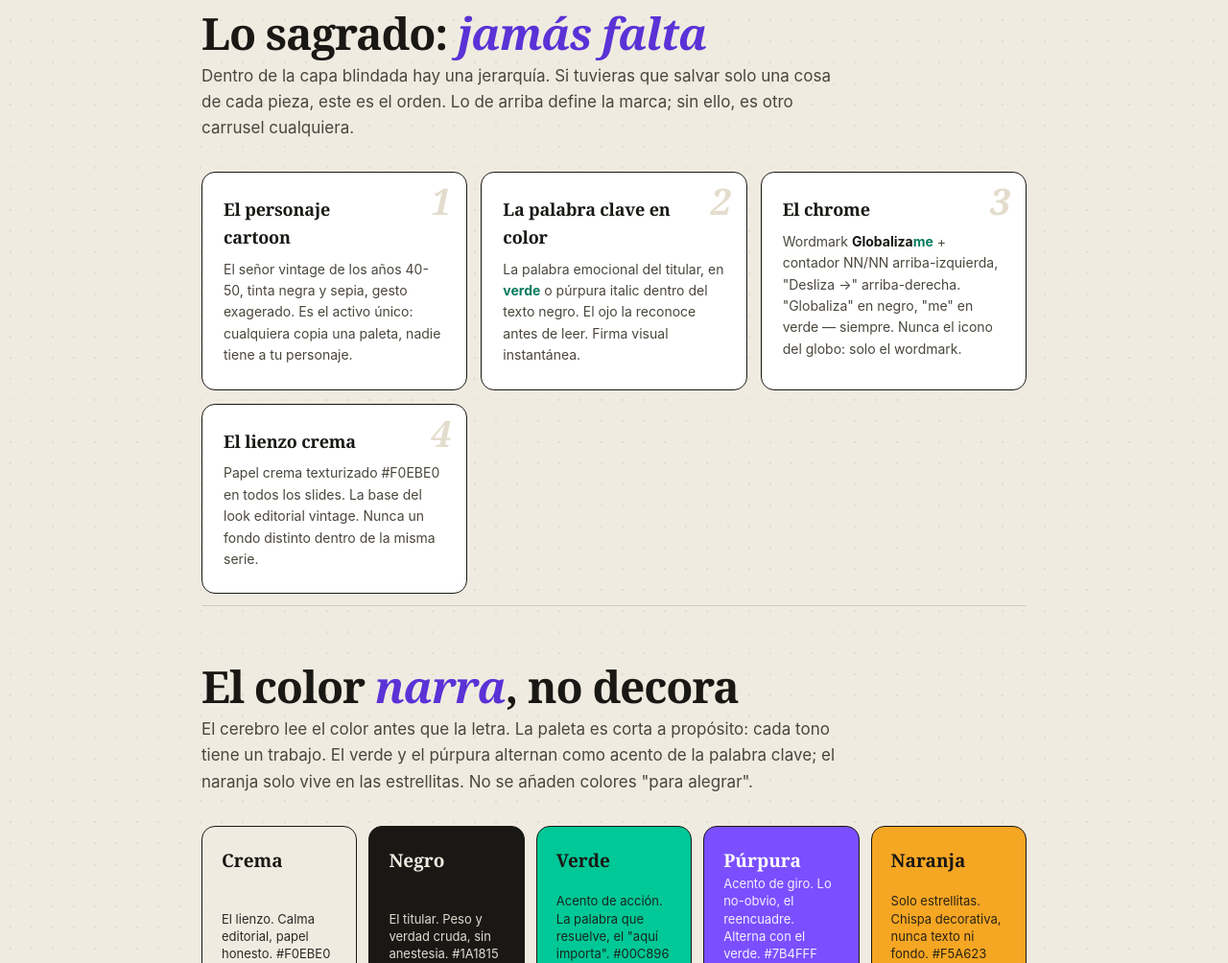
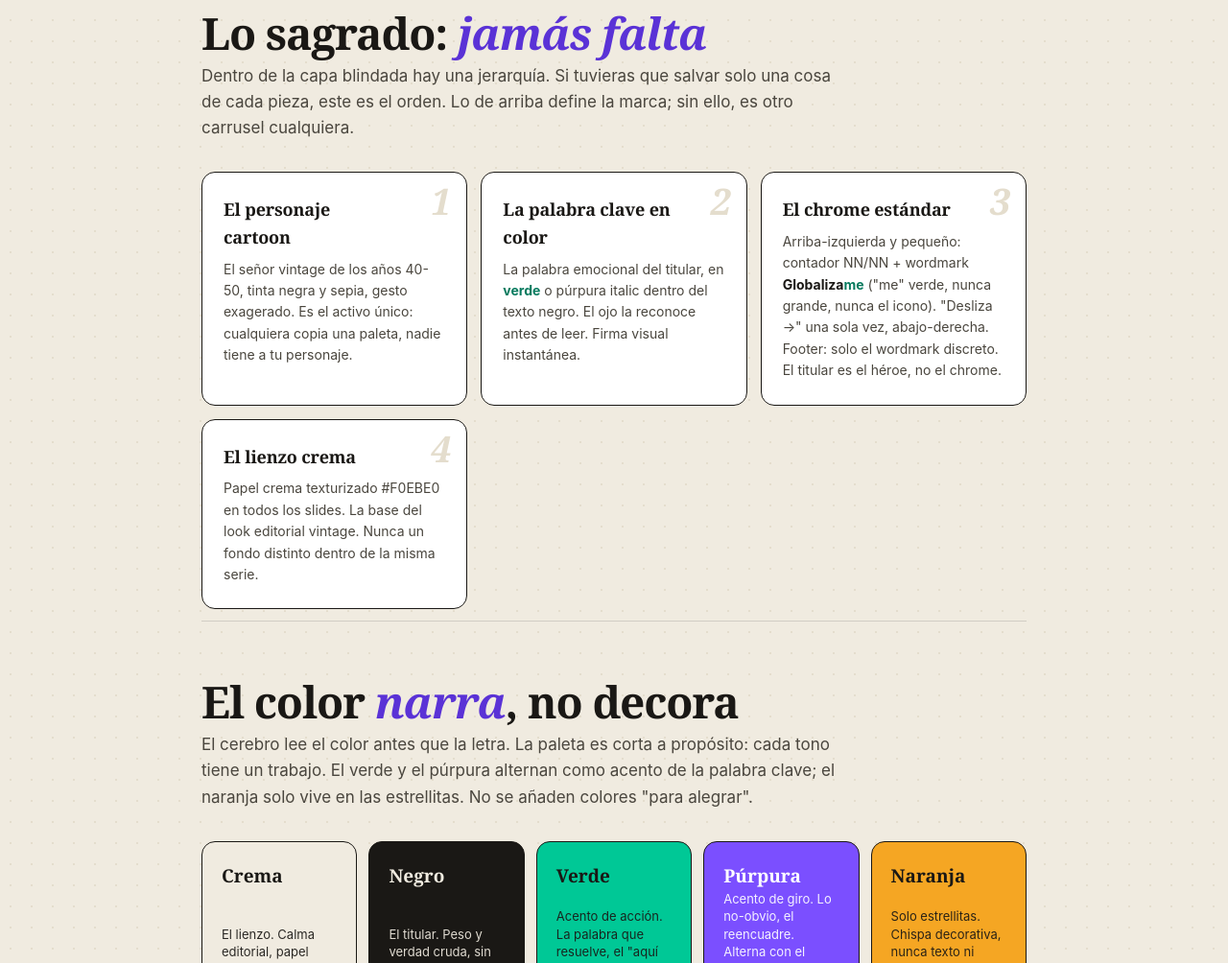
Before and after one commit to globalizamedigital-dev/globalizame-contenido, a plain HTML site: page skill/references/direccion_creativa.html in a window 1280 px wide. Shown: the part 1310-2314 px from the top of the page at 96% size. Drawn offline with Linux system fonts and the light colour scheme.

Commit message:
fix(productor): libertad total de composición en intermedios + chrome estándar
- prohibida la rigidez: la IA elige el layout (big number, gráfico, VS, comparación...)
- el personaje no es obligatorio en todos los slides
- chrome estándar: logo pequeño arriba-izq, Desliza una vez abajo-der, footer solo wordmark
- ejemplos de composiciones variadas como inspiración (no molde)
- direccion_creativa: tarjeta del chrome actualizada al estándar

```diff
--- a/skill/references/direccion_creativa.html
+++ b/skill/references/direccion_creativa.html
@@ -185,7 +185,7 @@
     <div class="sacred">
       <div class="scard"><span class="rank">1</span><h3>El personaje cartoon</h3><p>El señor vintage de los años 40-50, tinta negra y sepia, gesto exagerado. Es el activo único: cualquiera copia una paleta, nadie tiene a tu personaje.</p></div>
       <div class="scard"><span class="rank">2</span><h3>La palabra clave en color</h3><p>La palabra emocional del titular, en <span class="kw">verde</span> o púrpura italic dentro del texto negro. El ojo la reconoce antes de leer. Firma visual instantánea.</p></div>
-      <div class="scard"><span class="rank">3</span><h3>El chrome</h3><p>Wordmark <strong>Globaliza</strong><span class="kw">me</span> + contador NN/NN arriba-izquierda, "Desliza →" arriba-derecha. "Globaliza" en negro, "me" en verde — siempre. Nunca el icono del globo: solo el wordmark.</p></div>
+      <div class="scard"><span class="rank">3</span><h3>El chrome estándar</h3><p>Arriba-izquierda y pequeño: contador NN/NN + wordmark <strong>Globaliza</strong><span class="kw">me</span> ("me" verde, nunca grande, nunca el icono). "Desliza →" una sola vez, abajo-derecha. Footer: solo el wordmark discreto. El titular es el héroe, no el chrome.</p></div>
       <div class="scard"><span class="rank">4</span><h3>El lienzo crema</h3><p>Papel crema texturizado #F0EBE0 en todos los slides. La base del look editorial vintage. Nunca un fondo distinto dentro de la misma serie.</p></div>
     </div>
   </section>
```
Also changed, not shown: .claude/skills/productor/SKILL.md.
